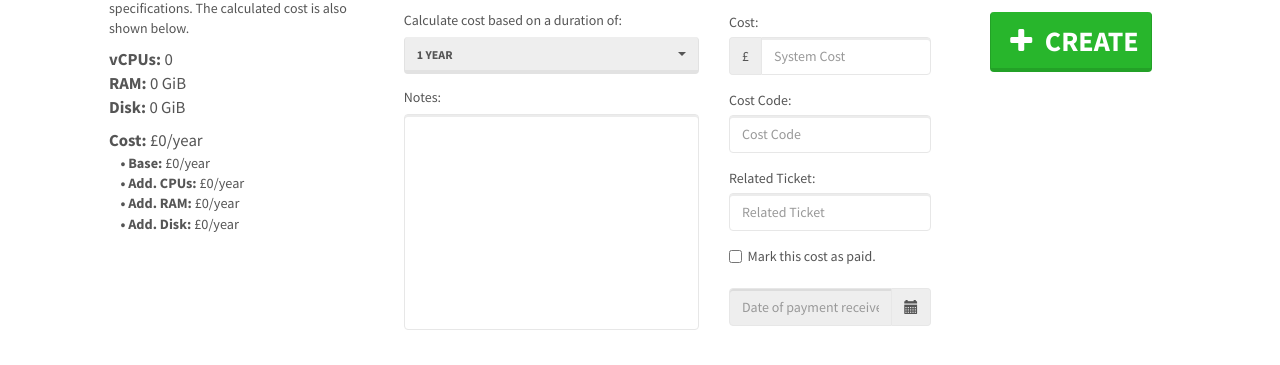
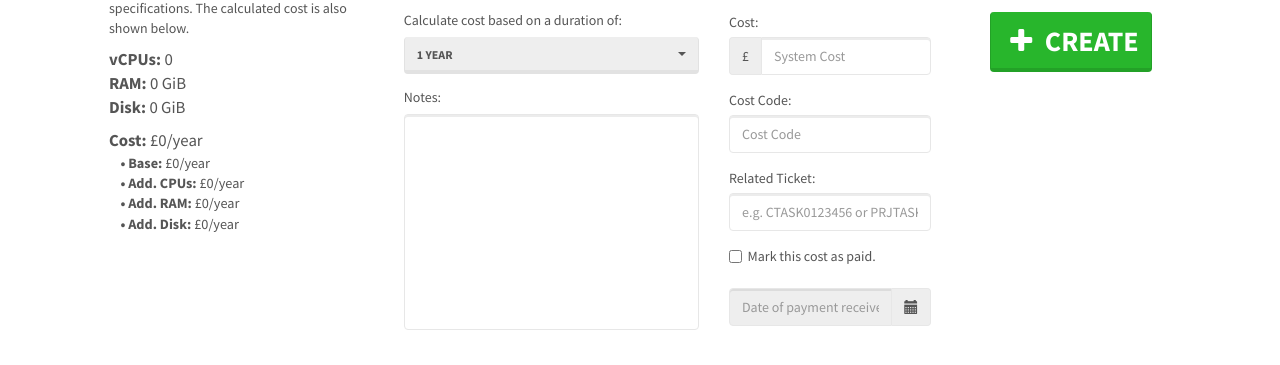
Before and after one commit to southampton/cortex, a Python web app: template workflows/buildvm/templates/standard.html in a window 1280 px wide. Shown: the part 923-1288 px from the top of the page. Run offline with Jinja, Linux system fonts and the light colour scheme; the template is opened without the code that fills it, so the values that code supplies are empty; some libraries are stand-ins or nearby versions.

Commit message:
Changed Related Ticket placeholder.

```diff
--- a/workflows/buildvm/templates/standard.html
+++ b/workflows/buildvm/templates/standard.html
@@ -306,7 +306,7 @@ div.specdetails
 							<label for="cost_code">Cost Code:</label><input class="form-control" id="cost_code" name="cost_code" placeholder="Cost Code"/>
 						</div>
 						<div class="form-group">
-							<label for="cost_related_ticket">Related Ticket:</label><input class="form-control" id="cost_related_ticket" name="cost_related_ticket" placeholder="Related Ticket"/>
+							<label for="cost_related_ticket">Related Ticket:</label><input class="form-control" id="cost_related_ticket" name="cost_related_ticket" placeholder="e.g. CTASK0123456 or PRJTASK0987654"/>
 						</div>
 
 						<div class="form-group">
```
